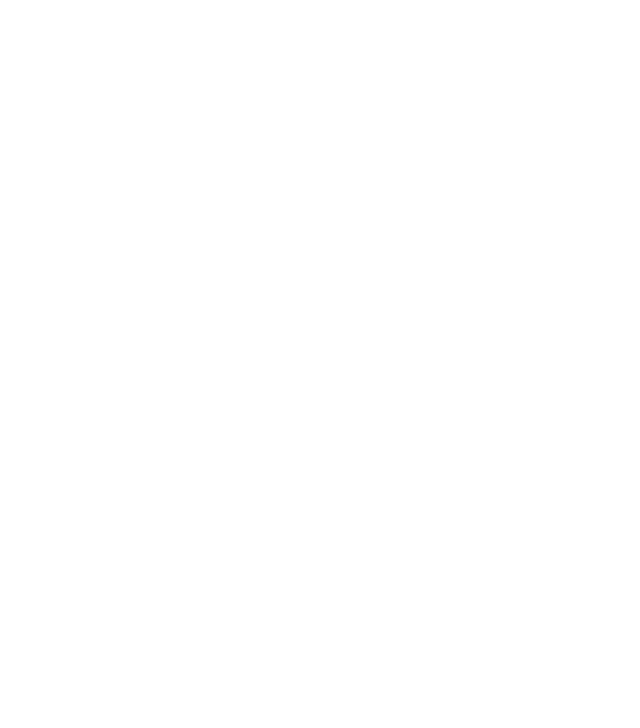
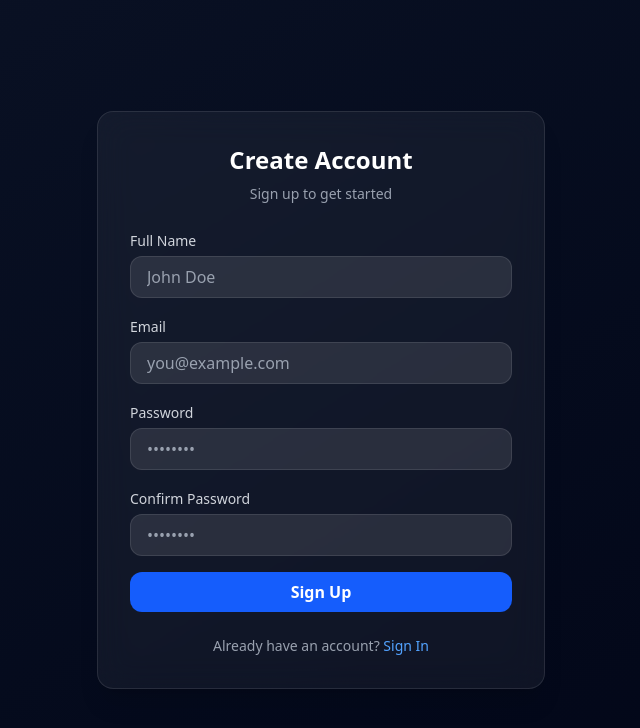
Before and after one commit to tejahir/prohome, a React (Vite) app: page /signUp in a window 1280 px wide. Before the commit this address had no page. Shown: the top 728 px of the page, without its empty margins (319-959 px from the left). Built offline with nearby package versions, Linux system fonts and the light colour scheme.

Commit message:
changes done

```diff
--- a/src/App.jsx
+++ b/src/App.jsx
@@ -6,6 +6,8 @@
 import Gallery from "./components/Gallery";
 import Section from "./components/Section";
 import Profile from "./components/Profile";
+import SignIn from "./components/SignIn";
+import SignUp from "./components/SignUp";
 
 function App() {
   return (
@@ -16,8 +18,10 @@
         <Route path="attendance" element={<Attendance />} />
         <Route path="gallery" element={<Gallery />} />
         <Route path="section" element={<Section />} />
-        <Route path="profile" element={<Profile />} />
       </Route>
+      <Route path="profile" element={<Profile />} />
+      <Route path="signIn" element={<SignIn />} />
+      <Route path="signUp" element={<SignUp />} />
     </Routes>
   );
 }
--- a/src/components/Dashboard.jsx
+++ b/src/components/Dashboard.jsx
@@ -42,7 +42,7 @@
 
         <div className="w-[550px] text-center bg-[#0a0f2d]/50 backdrop-blur-xl rounded-2xl p-10 border border-white/10 shadow-lg relative overflow-hidden">
           <img
-            src="/img/attendance.jpeg"
+            src="public/img/621e3b9a66d83d63c970eb72_619cef5c40cb89333a33f4e9_template-vignette-ATTENDANCE-SHEET-1200x900.jpeg"
             alt="Attendance"
             className="absolute right-0 bottom-0 rounded-2xl w-32 h-32 opacity-90"
           />
--- a/src/components/LeftSidebar.jsx
+++ b/src/components/LeftSidebar.jsx
@@ -33,8 +33,12 @@
         <Link to="/profile" className="block p-1 rounded-lg hover:bg-white/10">
           Profile
         </Link>
-        <div className="p-1 rounded-lg hover:bg-white/10">Sign In</div>
-        <div className="p-1 rounded-lg hover:bg-white/10">Sign Up</div>
+        <Link to="/signIn" className="block p-1 rounded-lg hover:bg-white/10">
+          SignIn
+        </Link>
+        <Link to="/signUp" className="block p-1 rounded-lg hover:bg-white/10">
+          SignUp
+        </Link>
       </div>
 
       <div className="mt-5 p-3 w-60 justify-center items-center bg-gradient-to-br
--- a/src/components/Profile.jsx
+++ b/src/components/Profile.jsx
@@ -1,14 +1,11 @@
 export default function ProfilePortfolio() {
   return (
-    <div className=" bg-[#0b1225] border-r border-white/10 rounded-2xl
-             min-w-298 h-146 overflow-y-auto
-             [scrollbar-width:none] [-ms-overflow-style:none]
-             [&::-webkit-scrollbar]:hidden">
+    <div className=" bg-[#0b1225] border-r border-white/10 rounded-2xl h-screen flex flex-col">
 
       <header className="bg-gradient-to-br
       from-[#0a4bff] to-[#7a3cff] text-white shrink-0">
-        <div className="max-w-6xl mx-auto px-4 py-3 flex justify-between items-center">
-          <div className="flex items-center gap-2 font-bold text-2xl">
+        <div className="max-w-7xl mx-auto px-4 py-3 flex justify-between items-center">
+          <div className="flex items-center gap-2 font-bold text-4xl">
             <span>Tejas Ladumor</span>
           </div>
 
@@ -26,7 +23,7 @@
           <img
             src="public/img/TEJAS.jpeg"
             alt="profile"
-            className="w-30 h-30 rounded-full mx-auto"
+            className="w-40 h-40 rounded-full mx-auto"
           />
           <h1 className="text-2xl font-semibold text-blue-600 mt-4">
             Hello, I'm a Web Developer
@@ -34,7 +31,7 @@
           <p className="text-gray-700 mt-2 text-lg">
             I love creating beautiful and functional websites.
           </p>
-          <div className="w-10 h-1 bg-blue-500 mx-auto mt-4"></div>
+          <div className="w-20 h-1 bg-blue-500 mx-auto mt-4"></div>
         </section>
 
         <section
@@ -92,6 +89,8 @@
         </section>
 
         <footer className="text-center text-sm text-white mt-10">
+          <div className="w-30 h-1 bg-blue-500 mx-auto mt-4"></div>
+          <br/>
           © 2025 Tejas Ladumor. All rights reserved.
         </footer>
 
--- /dev/null
+++ b/src/components/SignIn.jsx
@@ -0,0 +1,77 @@
+import { useState } from "react";
+
+export default function SignIn() {
+  const [email, setEmail] = useState("");
+  const [password, setPassword] = useState("");
+
+  const handleSubmit = (e) => {
+    e.preventDefault();
+    console.log("Email:", email);
+    console.log("Password:", password);
+  };
+
+  return (
+    <div className="min-h-screen flex items-center justify-center bg-gradient-to-br from-[#0b1225] to-[#020617]">
+      <div className="w-full max-w-md bg-white/5 backdrop-blur-lg border border-white/10 rounded-2xl p-8 shadow-xl">
+
+        <h2 className="text-2xl font-bold text-white text-center">
+          Sign In
+        </h2>
+        <p className="text-sm text-gray-400 text-center mt-2">
+          Welcome back! Please login to your account
+        </p>
+
+        <form onSubmit={handleSubmit} className="mt-6 space-y-4">
+
+          <div>
+            <label className="text-sm text-gray-300">Email</label>
+            <input
+              type="email"
+              required
+              value={email}
+              onChange={(e) => setEmail(e.target.value)}
+              placeholder="you@example.com"
+              className="w-full mt-1 px-4 py-2 rounded-xl bg-white/10 text-white placeholder-gray-400 border border-white/10 focus:outline-none focus:ring-2 focus:ring-blue-500"
+            />
+          </div>
+
+          <div>
+            <label className="text-sm text-gray-300">Password</label>
+            <input
+              type="password"
+              required
+              value={password}
+              onChange={(e) => setPassword(e.target.value)}
+              placeholder="••••••••"
+              className="w-full mt-1 px-4 py-2 rounded-xl bg-white/10 text-white placeholder-gray-400 border border-white/10 focus:outline-none focus:ring-2 focus:ring-blue-500"
+            />
+          </div>
+
+          <div className="flex items-center justify-between text-sm text-gray-400">
+            <label className="flex items-center gap-2">
+              <input type="checkbox" className="accent-blue-500" />
+              Remember me
+            </label>
+            <a href="#" className="hover:text-blue-400">
+              Forgot password?
+            </a>
+          </div>
+
+          <button
+            type="submit"
+            className="w-full py-2 rounded-xl bg-blue-600 hover:bg-blue-700 text-white font-semibold transition"
+          >
+            Sign In
+          </button>
+        </form>
+
+        <p className="text-sm text-gray-400 text-center mt-6">
+          Don’t have an account?{" "}
+          <a href="#" className="text-blue-400 hover:underline">
+            Sign Up
+          </a>
+        </p>
+      </div>
+    </div>
+  );
+}
--- /dev/null
+++ b/src/components/SignUp.jsx
@@ -0,0 +1,108 @@
+import { useState } from "react";
+
+export default function SignUp() {
+  const [form, setForm] = useState({
+    name: "",
+    email: "",
+    password: "",
+    confirmPassword: "",
+  });
+
+  const handleChange = (e) => {
+    setForm({ ...form, [e.target.name]: e.target.value });
+  };
+
+  const handleSubmit = (e) => {
+    e.preventDefault();
+
+    if (form.password !== form.confirmPassword) {
+      alert("Passwords do not match");
+      return;
+    }
+
+    console.log("Sign Up Data:", form);
+  };
+
+  return (
+    <div className="min-h-screen flex items-center justify-center bg-gradient-to-br from-[#0b1225] to-[#020617]">
+      <div className="w-full max-w-md bg-white/5 backdrop-blur-lg border border-white/10 rounded-2xl p-8 shadow-xl">
+
+        <h2 className="text-2xl font-bold text-white text-center">
+          Create Account
+        </h2>
+        <p className="text-sm text-gray-400 text-center mt-2">
+          Sign up to get started
+        </p>
+
+        <form onSubmit={handleSubmit} className="mt-6 space-y-4">
+
+          <div>
+            <label className="text-sm text-gray-300">Full Name</label>
+            <input
+              type="text"
+              name="name"
+              required
+              value={form.name}
+              onChange={handleChange}
+              placeholder="John Doe"
+              className="w-full mt-1 px-4 py-2 rounded-xl bg-white/10 text-white placeholder-gray-400 border border-white/10 focus:outline-none focus:ring-2 focus:ring-blue-500"
+            />
+          </div>
+
+          <div>
+            <label className="text-sm text-gray-300">Email</label>
+            <input
+              type="email"
+              name="email"
+              required
+              value={form.email}
+              onChange={handleChange}
+              placeholder="you@example.com"
+              className="w-full mt-1 px-4 py-2 rounded-xl bg-white/10 text-white placeholder-gray-400 border border-white/10 focus:outline-none focus:ring-2 focus:ring-blue-500"
+            />
+          </div>
+
+          <div>
+            <label className="text-sm text-gray-300">Password</label>
+            <input
+              type="password"
+              name="password"
+              required
+              value={form.password}
+              onChange={handleChange}
+              placeholder="••••••••"
+              className="w-full mt-1 px-4 py-2 rounded-xl bg-white/10 text-white placeholder-gray-400 border border-white/10 focus:outline-none focus:ring-2 focus:ring-blue-500"
+            />
+          </div>
+
+          <div>
+            <label className="text-sm text-gray-300">Confirm Password</label>
+            <input
+              type="password"
+              name="confirmPassword"
+              required
+              value={form.confirmPassword}
+              onChange={handleChange}
+              placeholder="••••••••"
+              className="w-full mt-1 px-4 py-2 rounded-xl bg-white/10 text-white placeholder-gray-400 border border-white/10 focus:outline-none focus:ring-2 focus:ring-blue-500"
+            />
+          </div>
+
+          <button
+            type="submit"
+            className="w-full py-2 rounded-xl bg-blue-600 hover:bg-blue-700 text-white font-semibold transition"
+          >
+            Sign Up
+          </button>
+        </form>
+
+        <p className="text-sm text-gray-400 text-center mt-6">
+          Already have an account?{" "}
+          <a href="#" className="text-blue-400 hover:underline">
+            Sign In
+          </a>
+        </p>
+      </div>
+    </div>
+  );
+}
```
Also changed, not shown: public/img/Pictures/Screenshots/Screenshot 2025-12-29 161734.png (added), public/img/Pictures/Screenshots/Screenshot 2025-12-29 161742.png (added).
